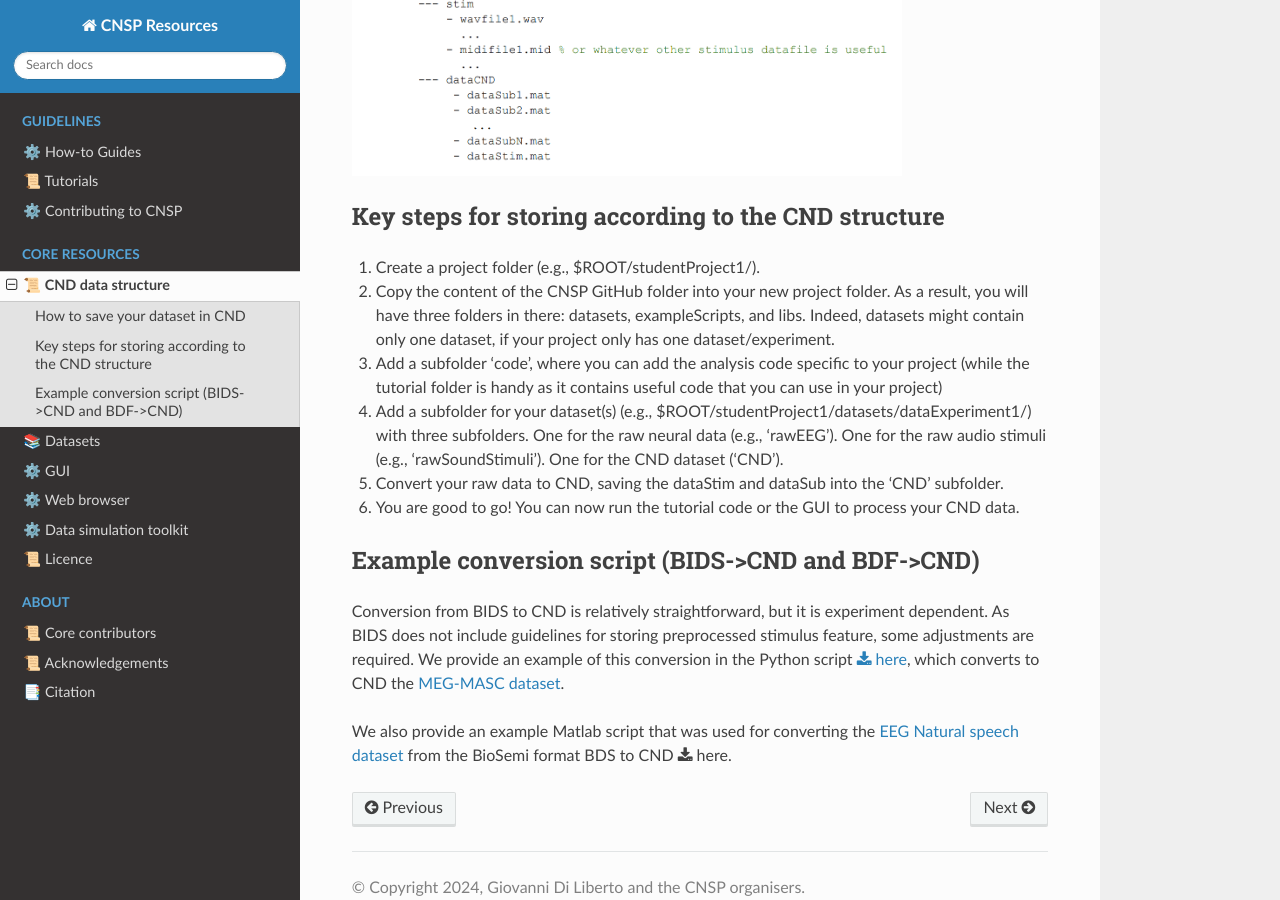
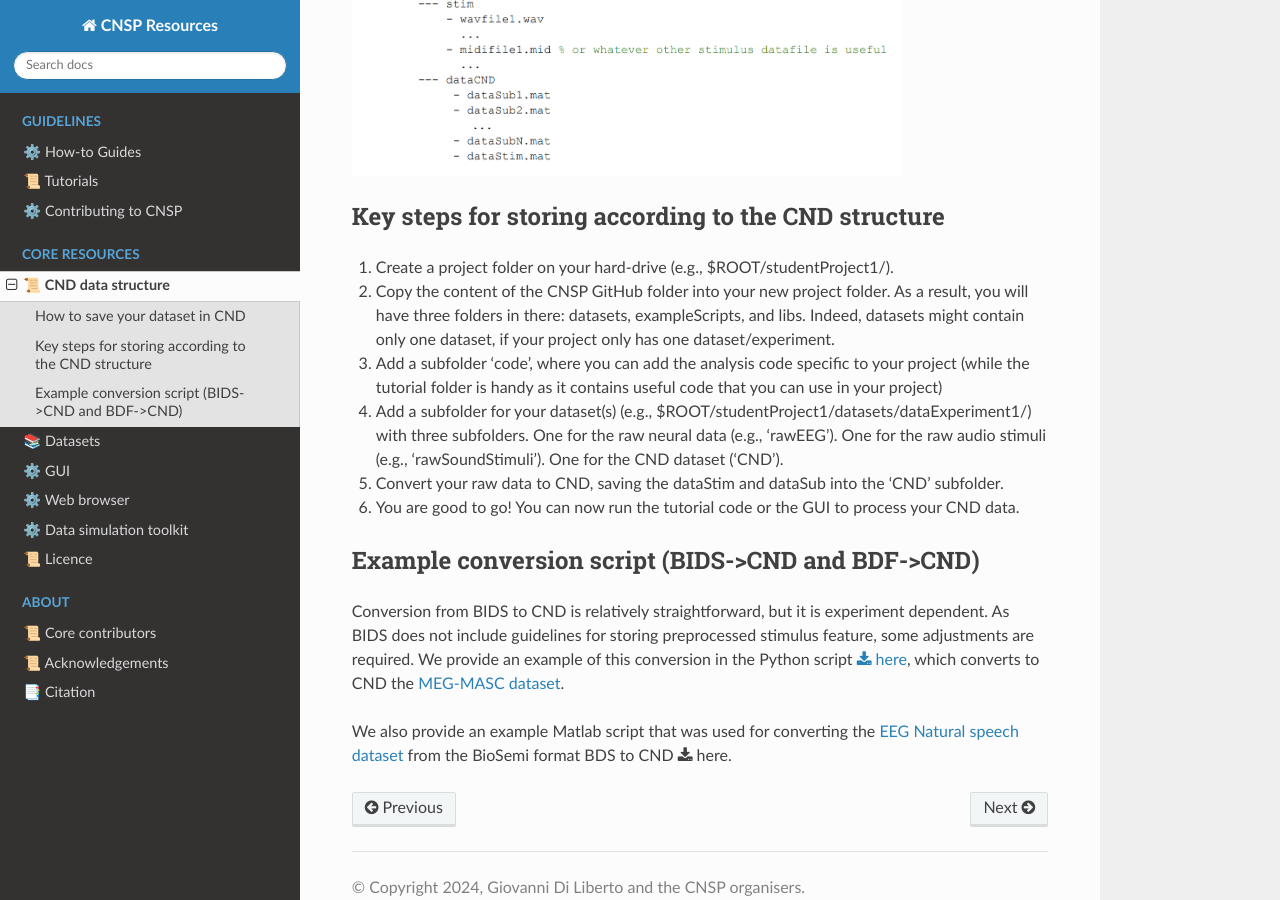
Before and after one commit to CNSP-Workshop/CNSP-resources, a Sphinx documentation site: the page built from docs/cndPage.rst, in a window 1280 px wide and 900 px high, scrolled down 1186 px. Built offline with Sphinx 7.4.7 and the Read the Docs theme 2.0.0, drawn with Linux system fonts in a browser that asks for light colours; pages that are not in the unit, such as notebooks, are missing from menus.

Commit message:
Update cndPage.rst

```diff
--- a/docs/cndPage.rst
+++ b/docs/cndPage.rst
@@ -30,7 +30,7 @@ For simplicity, we advise users to have one main folder for each study. Within t
 
 Key steps for storing according to the CND structure
 ====================================================
-1) Create a project folder (e.g., $ROOT/studentProject1/).
+1) Create a project folder on your hard-drive (e.g., $ROOT/studentProject1/).
 2) Copy the content of the CNSP GitHub folder into your new project folder. As a result, you will have three folders in there: datasets, exampleScripts, and libs. Indeed, datasets might contain only one dataset, if your project only has one dataset/experiment.
 3) Add a subfolder 'code', where you can add the analysis code specific to your project (while the tutorial folder is handy as it contains useful code that you can use in your project)
 4) Add a subfolder for your dataset(s) (e.g., $ROOT/studentProject1/datasets/dataExperiment1/) with three subfolders. One for the raw neural data (e.g., 'rawEEG'). One for the raw audio stimuli (e.g., 'rawSoundStimuli'). One for the CND dataset ('CND').
```
